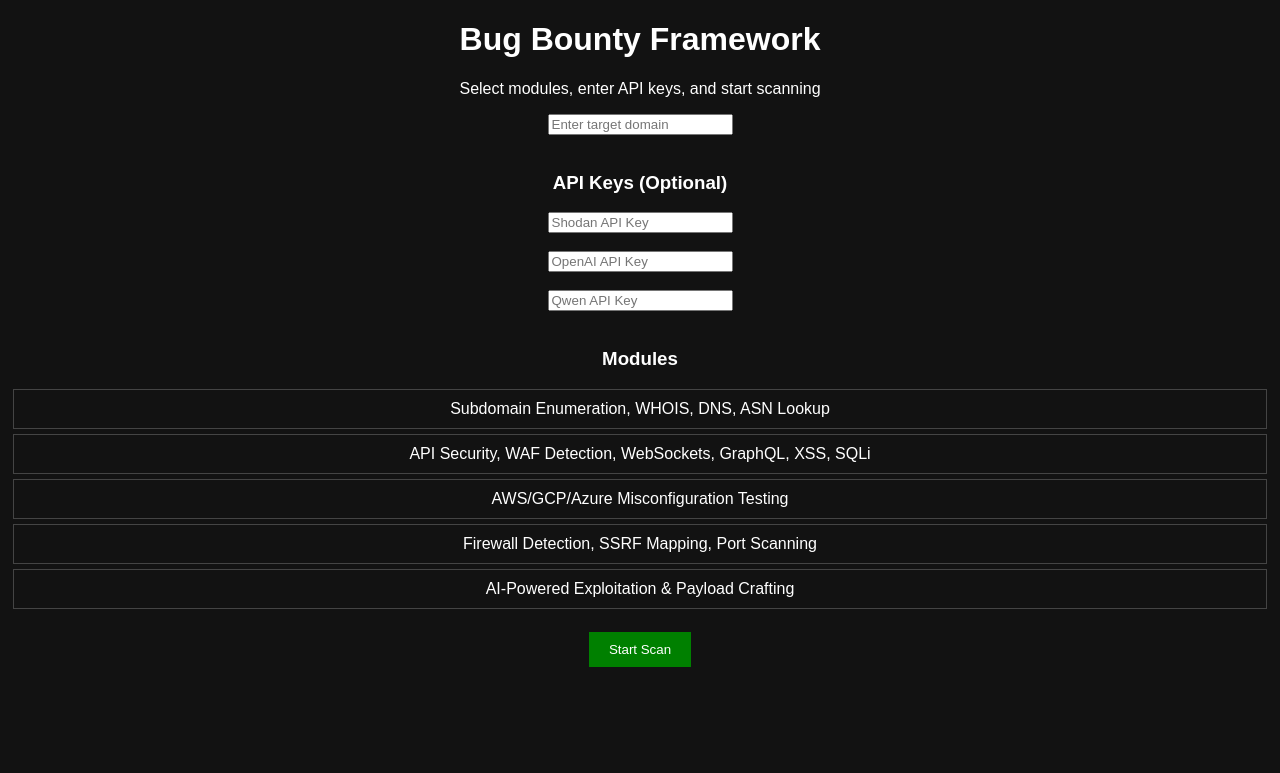
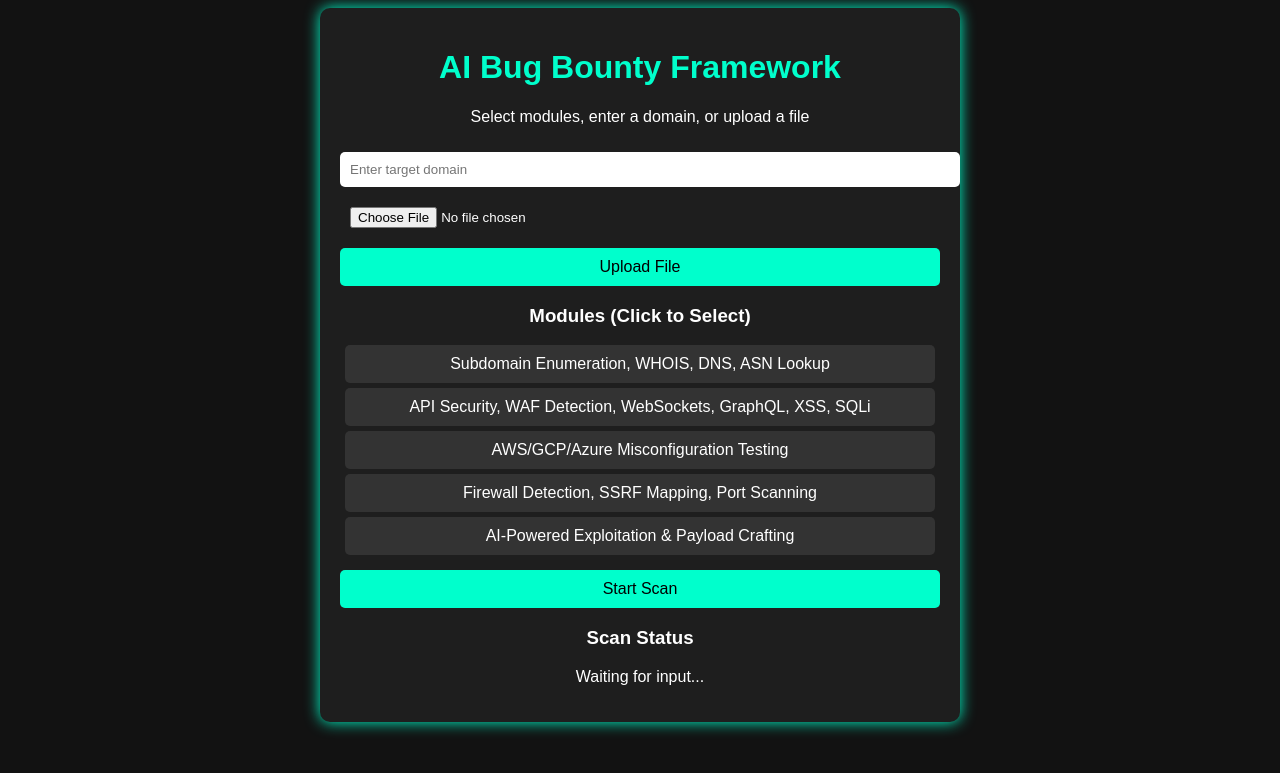
Before and after one commit to beta0x01/aibbf, a Flask app: page / in a window 1280 px wide. Shown: the top 773 px of the page. Run offline with Flask 3, Linux system fonts and the light colour scheme.

Commit message:
Update index.html

```diff
--- a/templates/index.html
+++ b/templates/index.html
@@ -3,53 +3,98 @@
 <head>
     <meta charset="UTF-8">
     <meta name="viewport" content="width=device-width, initial-scale=1.0">
-    <title>Bug Bounty Framework</title>
+    <title>AI Bug Bounty Framework</title>
     <style>
         body { background-color: #121212; color: white; font-family: Arial, sans-serif; text-align: center; }
-        .module { padding: 10px; margin: 5px; border: 1px solid #444; cursor: pointer; }
-        .selected { background-color: #007bff; }
-        #startButton { padding: 10px 20px; background: green; color: white; border: none; cursor: pointer; }
+        h1 { color: #00ffcc; }
+        .container { max-width: 600px; margin: auto; background: #1e1e1e; padding: 20px; border-radius: 10px; box-shadow: 0 0 15px #00ffcc; }
+        input, button { width: 100%; padding: 10px; margin-top: 10px; border-radius: 5px; border: none; }
+        button { background: #00ffcc; color: black; cursor: pointer; font-size: 16px; }
+        .module { padding: 10px; margin: 5px; background: #333; border-radius: 5px; cursor: pointer; }
+        .selected { background-color: #00ffcc; color: black; }
     </style>
 </head>
 <body>
-    <h1>Bug Bounty Framework</h1>
-    <p>Select modules, enter API keys, and start scanning</p>
+    <div class="container">
+        <h1>AI Bug Bounty Framework</h1>
+        <p>Select modules, enter a domain, or upload a file</p>
 
-    <input type="text" id="domain" placeholder="Enter target domain">
-    <br><br>
+        <input type="text" id="domain" placeholder="Enter target domain"><br>
+        <input type="file" id="fileInput"><br>
+        <button onclick="uploadFile()">Upload File</button>
 
-    <h3>API Keys (Optional)</h3>
-    <input type="text" id="shodan_api" placeholder="Shodan API Key"><br><br>
-    <input type="text" id="openai_api" placeholder="OpenAI API Key"><br><br>
-    <input type="text" id="qwen_api" placeholder="Qwen API Key"><br><br>
+        <h3>Modules (Click to Select)</h3>
+        <div id="modules">
+            {% for key, value in modules.items() %}
+                <div class="module" onclick="toggleModule('{{ key }}')">{{ value }}</div>
+            {% endfor %}
+        </div>
 
-    <h3>Modules</h3>
-    <div id="modules">
-        {% for key, value in modules.items() %}
-            <div class="module" onclick="toggleModule('{{ key }}')">{{ value }}</div>
-        {% endfor %}
+        <button id="startButton" onclick="startScan()">Start Scan</button>
+
+        <h3>Scan Status</h3>
+        <p id="status">Waiting for input...</p>
     </div>
-    <br>
-
-    <button id="startButton" onclick="startScan()">Start Scan</button>
 
     <script>
         let selectedModules = [];
-        function toggleModule(module) { selectedModules.includes(module) ? selectedModules.splice(selectedModules.indexOf(module), 1) : selectedModules.push(module); }
+        function toggleModule(module) {
+            let index = selectedModules.indexOf(module);
+            if (index > -1) {
+                selectedModules.splice(index, 1);
+            } else {
+                selectedModules.push(module);
+            }
+            updateUI();
+        }
+
+        function updateUI() {
+            document.querySelectorAll(".module").forEach(module => {
+                if (selectedModules.includes(module.innerText)) {
+                    module.classList.add("selected");
+                } else {
+                    module.classList.remove("selected");
+                }
+            });
+        }
+
         function startScan() {
+            let domain = document.getElementById("domain").value;
+            if (!domain) {
+                alert("Please enter a domain or upload a file.");
+                return;
+            }
+
             fetch('/start_scan', {
                 method: 'POST',
-                body: JSON.stringify({
-                    modules: selectedModules,
-                    domain: document.getElementById("domain").value,
-                    api_keys: {
-                        shodan: document.getElementById("shodan_api").value,
-                        openai: document.getElementById("openai_api").value,
-                        qwen: document.getElementById("qwen_api").value
-                    }
-                }),
-                headers: { 'Content-Type': 'application/json' }
+                headers: { 'Content-Type': 'application/json' },
+                body: JSON.stringify({ domain: domain, modules: selectedModules })
             })
+            .then(response => response.json())
+            .then(data => {
+                document.getElementById("status").innerText = data.status;
+            });
+        }
+
+        function uploadFile() {
+            let fileInput = document.getElementById("fileInput").files[0];
+            if (!fileInput) {
+                alert("Please select a file.");
+                return;
+            }
+
+            let formData = new FormData();
+            formData.append("file", fileInput);
+
+            fetch('/upload', { method: 'POST', body: formData })
+            .then(response => response.json())
+            .then(data => {
+                if (data.error) {
+                    alert("File upload failed: " + data.error);
+                } else {
+                    document.getElementById("domain").value = data.domains.join(", ");
+                }
+            });
         }
     </script>
 </body>
```
